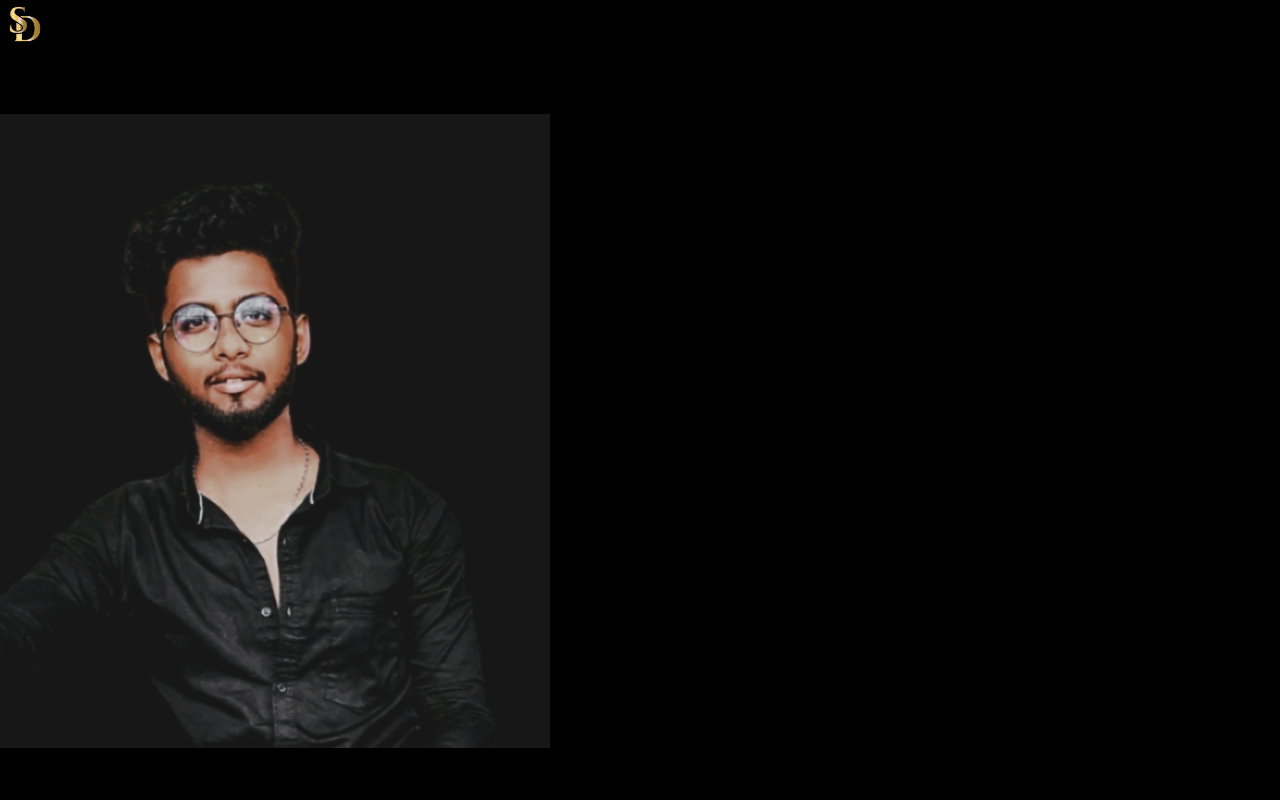
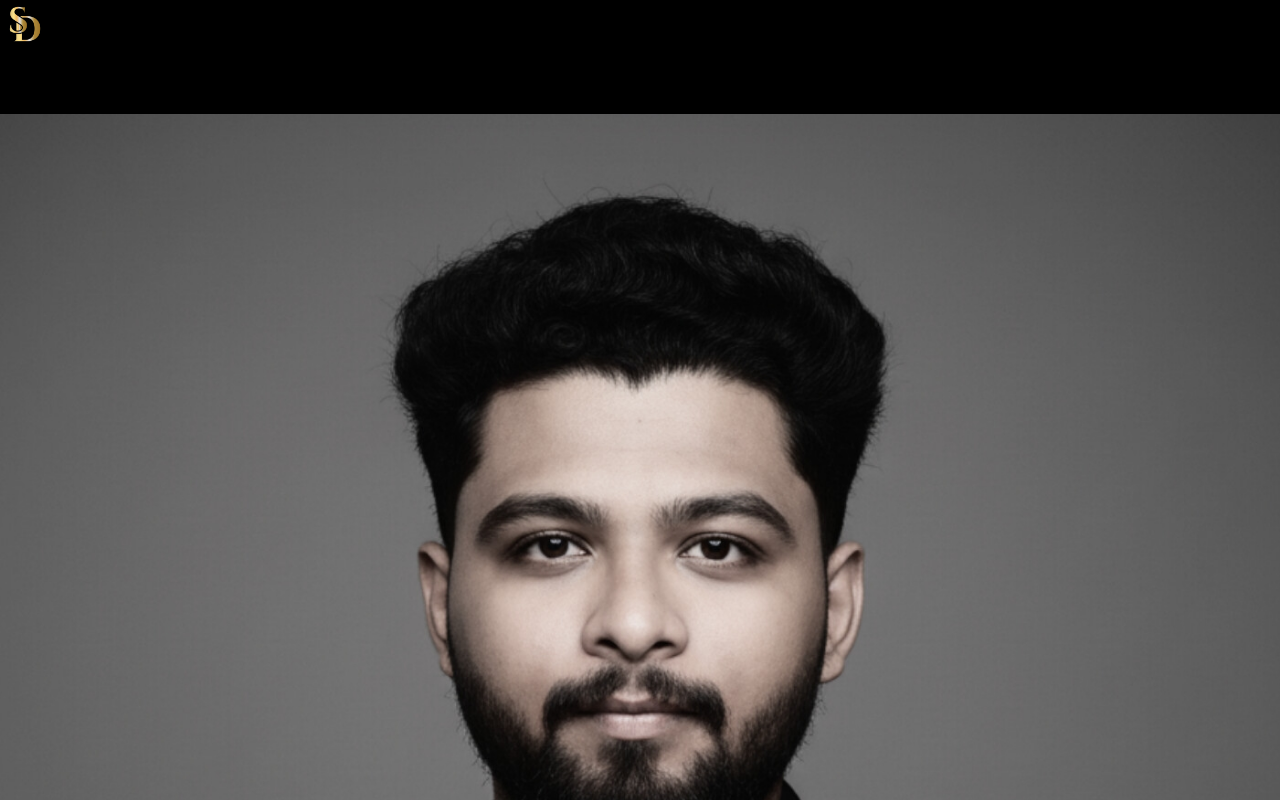
Before and after one commit to deepakpatel45/Deepak-s-Portfolio, a React (Vite) app: page / in a window 1280 px wide. Shown: the top 800 px of the page. Built offline with nearby package versions, Linux system fonts and the light colour scheme.

Commit message:
Update Hero.jsx

```diff
--- a/src/components/Hero.jsx
+++ b/src/components/Hero.jsx
@@ -1,5 +1,6 @@
 import React from "react";
-import profilePic from "../assets/ProfilePic.png";
+// import profilePic from "../assets/ProfilePic.png";
+import deepak_coverPic from "../assets/deepak_coverPic.jpg"
 import { HERO_CONTENT } from "../constants";
 import { motion } from "framer-motion";
 
@@ -27,7 +28,7 @@ const Hero = () => {
         <div className="w-full lg:w-1/2">
           <div className="flex justify-center lg:p-8">
             <motion.img
-              src={profilePic}
+              src={deepak_coverPic}
               alt="deepak patel"
               className="border border-stone-900 rounded-3xl w-72 h-82"
               initial={{ x: 100, opacity: 0 }}
```
